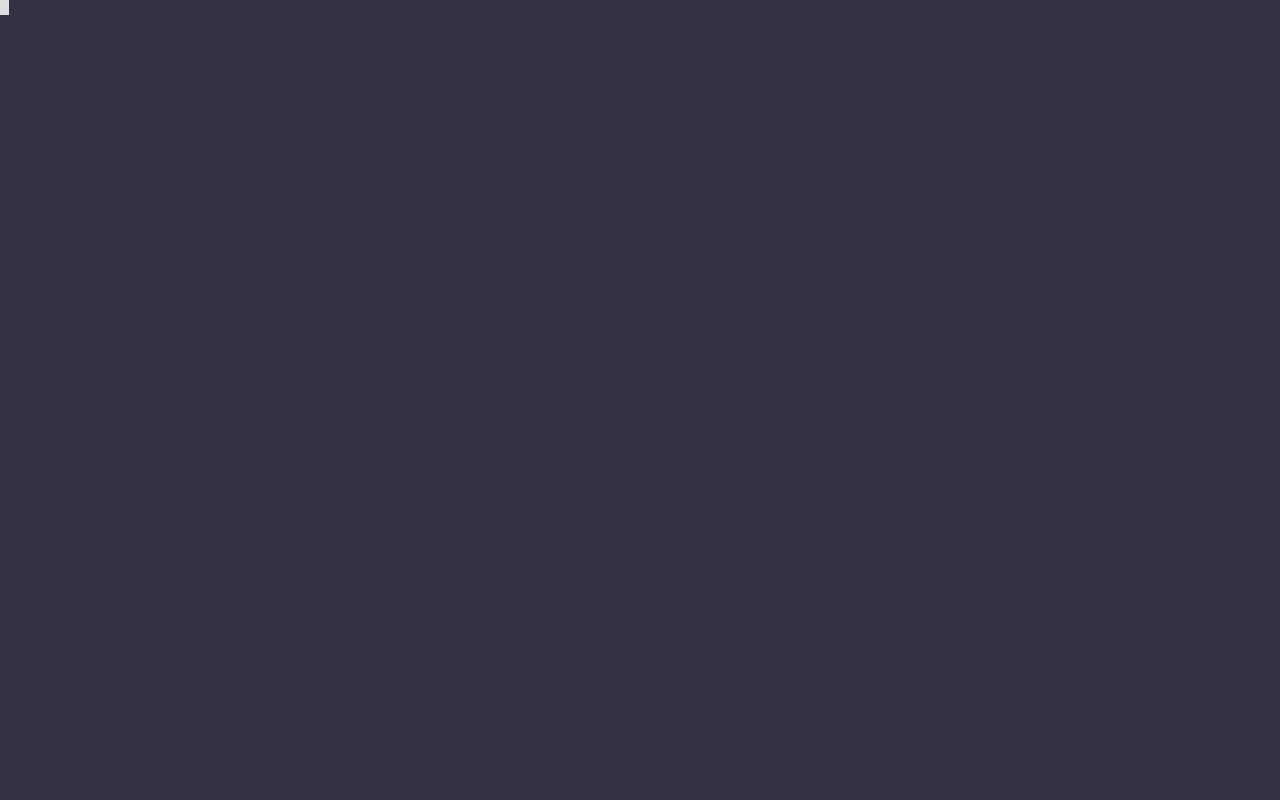
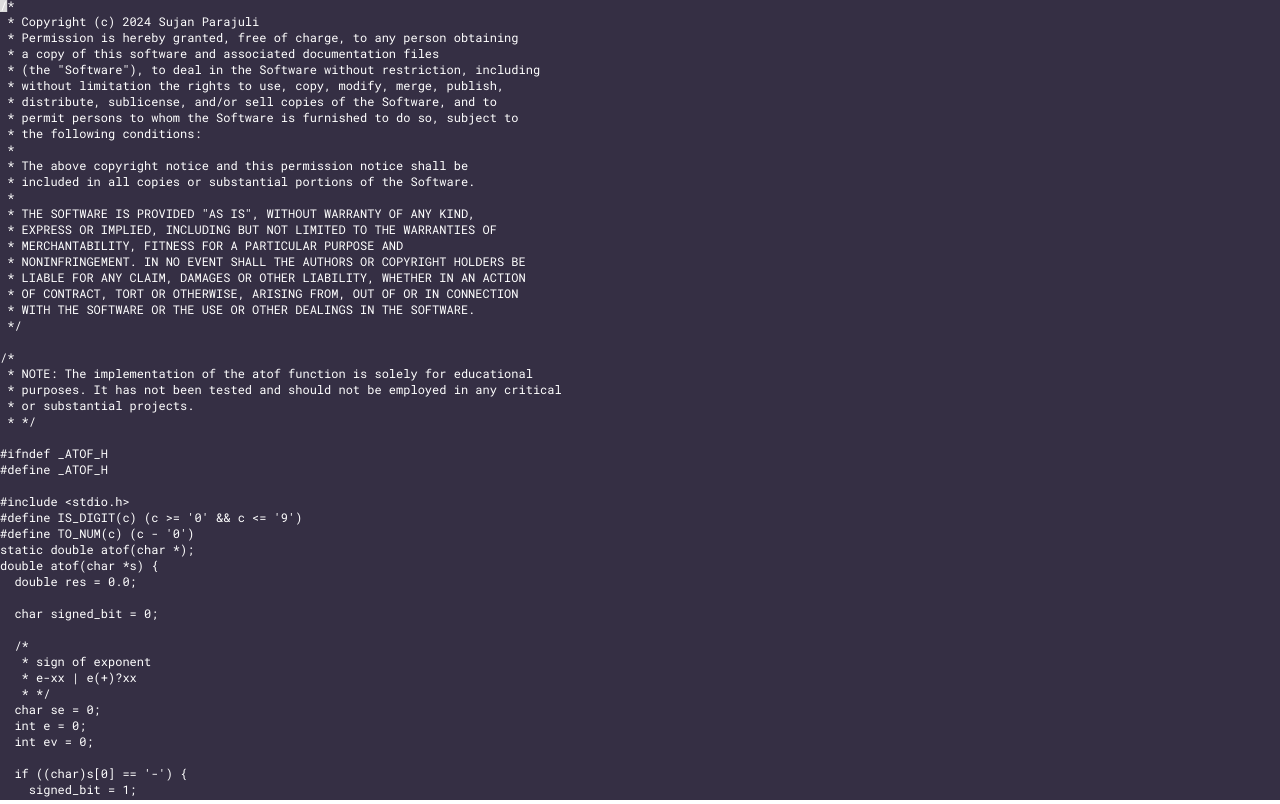
Before and after one commit to sjnprjl/WED, a plain HTML site: page index.html in a window 1280 px wide. Drawn offline with Linux system fonts and the light colour scheme.

Commit message:
add file.js and refactor scrolling

```diff
--- a/editor.js
+++ b/editor.js
@@ -23,6 +23,11 @@ class Editor {
     if (this._renderContext) {
       this._renderContext.font = `${this._fontSize}px ${this._fontFamily}`;
       this._renderContext.textBaseline = "top";
+      /*
+       * TODO!:
+       * */
+      const { height: charHeight } = this.charWidthAndHeight("a");
+      this.charHeight = charHeight;
     }
 
     /*
@@ -31,7 +36,10 @@ class Editor {
      * */
     this._currentBuffer = null;
 
-    this._visibleLines = Math.floor(this._height / this._fontSize);
+    this._maxLineHeight = 0;
+    this._visibleLines = Math.floor(this._height / this.charHeight);
+    this._start = 0;
+    this._end = this._visibleLines;
   }
 
   /*
@@ -71,6 +79,10 @@ class Editor {
     if (!this._currentBuffer) {
       this._currentBuffer = buffer;
     }
+    if (!buffer.name) {
+      buffer.name = this._buffers.length;
+    }
+
     this._buffers.push(buffer);
   }
 
@@ -99,28 +111,37 @@ class Editor {
     const { width, height } = this.cursorCharWidthAndHeight();
     this._renderContext.fillStyle = this._cursorColor;
     this._renderContext.fillRect(
-      this._currentBuffer._col * width,
-      this._currentBuffer._row * height,
+      Math.min(this._currentBuffer._col, this._currentBuffer.rowLen) * width,
+
+      Math.min(this._currentBuffer._row, this._visibleLines - 1) * height,
       width,
       this._fontSize,
     );
   }
 
+  /*
+   * check for total line that is visible in the screen as per current settings.
+   * */
+
   display() {
     /*  */
     this._paintBackground();
-    const lines = Math.min(this._currentBuffer.len, this._visibleLines);
+
+    if (this._currentBuffer == null) return;
+
+    this._end = Math.max(this._visibleLines - 1, this._currentBuffer._row);
+    this._start = this._end - this._visibleLines + 1;
 
     this._paintCursor();
     let offsetY = 0;
-    for (let i = 0; i < lines; i++) {
+    for (let i = this._start; i <= this._end; i++) {
       const row = this._currentBuffer.rowAt(i);
       this._drawText(0, offsetY * this.charWidthAndHeight(row).height, row);
       offsetY++;
     }
   }
 
-  changeBufferTo(buffer) {
+  switchBufferTo(buffer) {
     this._currentBuffer = buffer;
   }
 
@@ -130,6 +151,6 @@ class Editor {
   }
 
   onKeydown(e) {
-    this._currentBuffer.input(e.key);
+    if (this._currentBuffer) this._currentBuffer.input(e.key);
   }
 }
--- /dev/null
+++ b/file.js
@@ -0,0 +1,34 @@
+function openFiles() {
+  const fileInput = document.createElement("input");
+  fileInput.type = "file";
+  fileInput.style.display = "none";
+
+  // Append the input element to the body
+  document.body.appendChild(fileInput);
+
+  // Trigger a click event on the input element
+  fileInput.click();
+
+  return new Promise((res, _) => {
+    // Listen for the change event on the input element
+    fileInput.addEventListener("change", function(e) {
+      // Handle the selected file here
+      document.body.removeChild(fileInput);
+      res(e.target.files);
+    });
+  });
+}
+
+async function readFile(file) {
+  const reader = new FileReader();
+
+  reader.readAsText(file);
+  return new Promise((res, rej) => {
+    reader.onload = function(e) {
+      if (/*TODO: error */ false) {
+        rej();
+      }
+      return res(e.target.result);
+    };
+  });
+}
--- a/index.html
+++ b/index.html
@@ -23,6 +23,7 @@
   </head>
   <body>
     <canvas id="editor"></canvas>
+    <script src="file.js"></script>
     <script src="color.js"></script>
     <script src="editor.js"></script>
     <script src="text-buffer.js"></script>
--- a/main.js
+++ b/main.js
@@ -4,14 +4,12 @@ const ctx = canvas.getContext("2d");
 
 const BG_COLOR = "#352F44";
 const FG_COLOR = "#fff";
-const F_SIZE = 15;
+const F_SIZE = 12;
 const FONT = `${F_SIZE}px Roboto Mono`;
 
 let width, height;
 width = canvas.width = window.innerWidth;
 height = canvas.height = window.innerHeight;
-
-const buffer = new TextBuffer(``);
 
 const editor = new Editor({
   width,
@@ -23,7 +21,121 @@ const editor = new Editor({
   fontFamily: "Roboto Mono",
 });
 
-editor.addBuffer(buffer);
+editor.addBuffer(
+  new TextBuffer(`/*
+ * Copyright (c) 2024 Sujan Parajuli
+ * Permission is hereby granted, free of charge, to any person obtaining
+ * a copy of this software and associated documentation files
+ * (the "Software"), to deal in the Software without restriction, including
+ * without limitation the rights to use, copy, modify, merge, publish,
+ * distribute, sublicense, and/or sell copies of the Software, and to
+ * permit persons to whom the Software is furnished to do so, subject to
+ * the following conditions:
+ *
+ * The above copyright notice and this permission notice shall be
+ * included in all copies or substantial portions of the Software.
+ *
+ * THE SOFTWARE IS PROVIDED "AS IS", WITHOUT WARRANTY OF ANY KIND,
+ * EXPRESS OR IMPLIED, INCLUDING BUT NOT LIMITED TO THE WARRANTIES OF
+ * MERCHANTABILITY, FITNESS FOR A PARTICULAR PURPOSE AND
+ * NONINFRINGEMENT. IN NO EVENT SHALL THE AUTHORS OR COPYRIGHT HOLDERS BE
+ * LIABLE FOR ANY CLAIM, DAMAGES OR OTHER LIABILITY, WHETHER IN AN ACTION
+ * OF CONTRACT, TORT OR OTHERWISE, ARISING FROM, OUT OF OR IN CONNECTION
+ * WITH THE SOFTWARE OR THE USE OR OTHER DEALINGS IN THE SOFTWARE.
+ */
+
+/*
+ * NOTE: The implementation of the atof function is solely for educational
+ * purposes. It has not been tested and should not be employed in any critical
+ * or substantial projects.
+ * */
+
+#ifndef _ATOF_H
+#define _ATOF_H
+
+#include <stdio.h>
+#define IS_DIGIT(c) (c >= '0' && c <= '9')
+#define TO_NUM(c) (c - '0')
+static double atof(char *);
+double atof(char *s) {
+  double res = 0.0;
+
+  char signed_bit = 0;
+
+  /*
+   * sign of exponent
+   * e-xx | e(+)?xx
+   * */
+  char se = 0;
+  int e = 0;
+  int ev = 0;
+
+  if ((char)s[0] == '-') {
+    signed_bit = 1;
+    s++;
+  }
+
+  /*
+   * basically if there is a leading 0s, skip it to the good part
+   * */
+  while (*s == '0') {
+    s++;
+  }
+
+  /*
+   *
+   * */
+  while (IS_DIGIT(*s)) {
+    res = (res * 10) + TO_NUM(*s++);
+    //
+  }
+
+  if (*s == '.') {
+    s++;
+    do {
+      e--;
+      res = (res * 10) + TO_NUM(*s++);
+      //
+    } while (IS_DIGIT(*s));
+  }
+
+  if (*s == 'e' || *s == 'E') {
+    s++;
+
+    if (*s == '+' || *s == '-') {
+      if (*s == '-') {
+        se = 1;
+      }
+      s++;
+    }
+
+    do {
+      ev = (ev * 10) + TO_NUM(*s++);
+    } while (IS_DIGIT(*s));
+  }
+
+  e = e + (ev * (!se ? 1 : -1));
+
+  char e_loc = e;
+
+  while (e != 0) {
+    if (e < 0) {
+      res /= 10.0;
+      e++;
+    } else if (e > 0) {
+      res *= 10.0;
+      e--;
+    }
+  }
+
+  if (signed_bit) {
+    res *= -1;
+  }
+  return res;
+}
+#endif // !_ATOF_H
+`),
+);
 
 editor.display();
 function drawText(x, y, c) {
@@ -56,6 +168,20 @@ function loop() {
 
 loop();
 
-addEventListener("keydown", (e) => {
+addEventListener("keydown", async (e) => {
+  e.preventDefault();
+
+  if (e.ctrlKey) {
+    if (e.key === "o") {
+      const [file] = await openFiles();
+      const text = await readFile(file);
+      editor.addBuffer(new TextBuffer(text, file.name));
+    } else if (e.key == "r") {
+      // alert("Your current is unsaved. It will get lost");
+      window.location.reload();
+    }
+    return;
+  }
+
   editor.onKeydown(e);
 });
--- a/text-buffer.js
+++ b/text-buffer.js
@@ -1,14 +1,14 @@
 class TextBuffer {
-  _buffer = [];
-  constructor(source) {
+  constructor(source, name) {
     this._row = 0;
     this._col = 0;
-    this.create(source);
-    this.mode = "insert";
-  }
-
-  scrollToTop() {
-    this._row = 0;
+    this._original = source;
+    this._buffer = [];
+    this.mode = "control";
+    this.name = name;
+    this._start = 0;
+    this._end = 0;
+    this.create();
   }
 
   get len() {
@@ -28,13 +28,11 @@ class TextBuffer {
 
   deleteCurrentLine() { }
 
-  scrollY(len = 1) {
-    this.start += len;
-    this.end += len;
-  }
-
-  create(source) {
-    this._buffer = source.split("\n");
+  create() {
+    /*
+     * TODO!:
+     * */
+    this._buffer = this._original.split("\n");
   }
 
   get buffer() {
@@ -95,6 +93,8 @@ class TextBuffer {
   moveY(pos) {
     if (this._row + pos >= 0 && this._row + pos < this.len - 1) {
       this._row += pos;
+
+      this._col = Math.min(this._col, this.rowLen);
     }
   }
 
@@ -160,7 +160,8 @@ class TextBuffer {
               this.mode = "insert";
               break;
             case "g":
-              this.scrollToTop();
+              this._row = 0;
+              this._col = 0;
               break;
             case "d":
               this.deleteCurrentLine();
```
